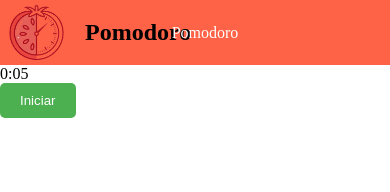
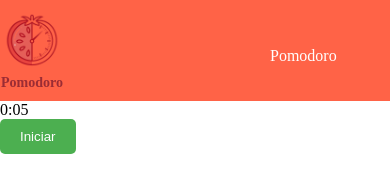
Before and after one commit to PrataMatheus/pomodoro, a plain HTML site: page index.html in a window 390 px wide. Drawn offline with Linux system fonts and the light colour scheme.

Commit message:
Add files via upload

```diff
--- a/index.html
+++ b/index.html
@@ -4,57 +4,15 @@
     <meta charset="UTF-8">
     <meta name="viewport" content="width=device-width, initial-scale=1.0">
     <title>Pomodoro</title>
-    <style>
-        body{
-            margin: 0;
-            padding: 0;
-        }
-        button {
-            background: #4CAF50;
-            color: white;
-            border: none;
-            padding: 10px 20px;
-            cursor: pointer;
-            border-radius: 5px;
-        }
-
-        nav{
-            margin: 0px;
-            display: flex;
-            background-color: #FF6347;
-            height: 65px;
-            align-items: center;
-            position: relative;
-        }
-        img.logo{
-            max-height: 65px;
-            width: auto;
-            margin-right: 10px;
-            position: absolute;
-            left: 1%;
-        }
-        h1{
-            margin: 0;
-            left: 75px;
-            margin-left: 85px
-        }
-        #status{
-            margin: 0 10px;
-            color: white;
-            position: absolute;
-            left: 50%;
-            transform: translateX(-50%);
-        }
-
-
-    </style>
+    <link rel="stylesheet" href="style.css">
 </head>
 <body>
     <nav id="navbar">
 
-        <img class="logo"  src="" alt="" srcset="pomodoroLogo.png">
-        <h1>Pomodoro</h1>
-
+        <div class="logo_titulo">
+            <img class="logo"  src="" alt="" srcset="pomodoroLogo.png">
+            <h1>Pomodoro</h1>
+        </div>
         <span class="status" id="status">Pomodoro</span>
     </nav>
 
--- a/js.js
+++ b/js.js
@@ -70,20 +70,28 @@ function display() {
 
     let timerDiv = document.getElementById('timerDiv')
     timerDiv.textContent=minutos + ':' + segundos
+    let status = document.getElementById('status')
     if (!rodando && timerId === null) {
-        let status = document.getElementById('status')
+
         status.textContent= 'Pomodoro'
     }else if (fase != 'descanso') {
-        let status = document.getElementById('status')
+
+        document.body.className = 'trabalho';
         status.textContent= 'Focus Time'
     }else{
-        let status = document.getElementById('status')
+
+        document.body.className = 'descanso';
         status.textContent= 'Break Time'
     }
 }
 
 
 
+
+
+
+
+
 window.addEventListener('load', () => {
     display();
 });
--- /dev/null
+++ b/style.css
@@ -0,0 +1,123 @@
+
+        body{
+            margin: 0;
+            padding: 0;
+
+
+
+
+        }
+        body.trabalho{
+         background-color: #ffe5e0;
+
+        }
+        body.descanso {
+            background-color: #e0ffe5;
+        }
+
+
+
+
+
+
+
+        button {
+            background: #4CAF50;
+            color: white;
+            border: none;
+            padding: 10px 20px;
+            cursor: pointer;
+            border-radius: 5px;
+        }
+
+        nav{
+            display: flex;
+            align-items: center;
+            justify-content: space-between;
+            height: 65px;
+            padding: 0px;
+            position: relative;
+
+
+            background-color: #FF6347;
+
+
+
+
+
+        }
+        .logo_titulo{
+            display: flex;
+            align-items: center;
+            gap: 5;
+            margin-left: 0px;
+        }
+        img.logo{
+            max-height: 65px;
+            width: auto;
+           /* margin-right: 10px;
+            position: absolute;
+            left: 1%;*/
+        }
+        .logo_titulo h1{
+            margin: 0;
+            /*left: 75px;
+            margin-left: 55px;*/
+            color: #9b2c34;
+        }
+        #status{
+            margin: 0 10px;
+            color: white;
+            position: absolute;
+            left: 50%;
+            transform:translateX(-50%);
+        }
+
+
+
+        @media (max-width: 600px) {
+            nav {
+                flex-direction: row;
+                height: auto;
+                padding: 10px;
+            }
+
+            .logo_titulo {
+                max-width: 30px;
+                flex-direction: column; /* Empilha logo e h1 verticalmente */
+                align-items: center;
+                margin-left: 7px;
+                gap: 5px; /* Espaço entre logo e h1 */
+            }
+
+            img.logo {
+                max-width: 60px;
+                margin-right: 0;
+                position: static; /* Remove posicionamento absoluto */
+            }
+
+            .logo_titulo h1 {
+                font-size: 14px;
+                margin-top: 0; /* Remove margem superior inicial */
+                text-align: center;
+            }
+
+            #status {
+                position: static;
+                margin-top: 10px;
+                text-align: center;
+
+            }
+
+            /* Sugestão para menu futuro à direita */
+            .menu {
+                position: absolute;
+                right: 10px;
+                top: 10px;
+                display: none; /* Oculto por padrão, ative com JS */
+            }
+
+            .menu.active {
+                display: block; /* Mostra o menu quando ativado */
+            }
+        }
```
